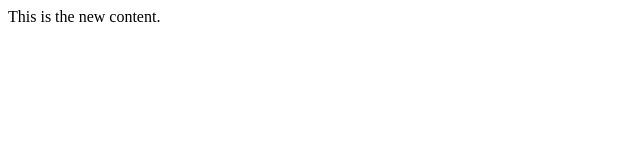
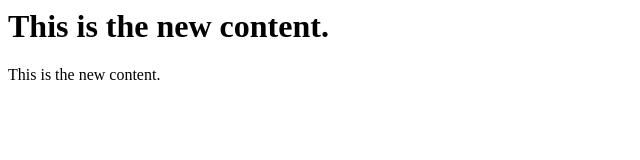
Before and after one commit to blakeleykilgore/spring2020-class1, a plain HTML site: page index.html in a window 1280 px wide. Shown: the whole page, without its empty margins (0-640 px from the left). Drawn offline with Linux system fonts and the light colour scheme.

Commit message:
Test causing conflict

```diff
--- a/index.html
+++ b/index.html
@@ -1 +1,3 @@
+<h1>This is the new content.</h1>
+
 <p>This is the new content.</p>
```
